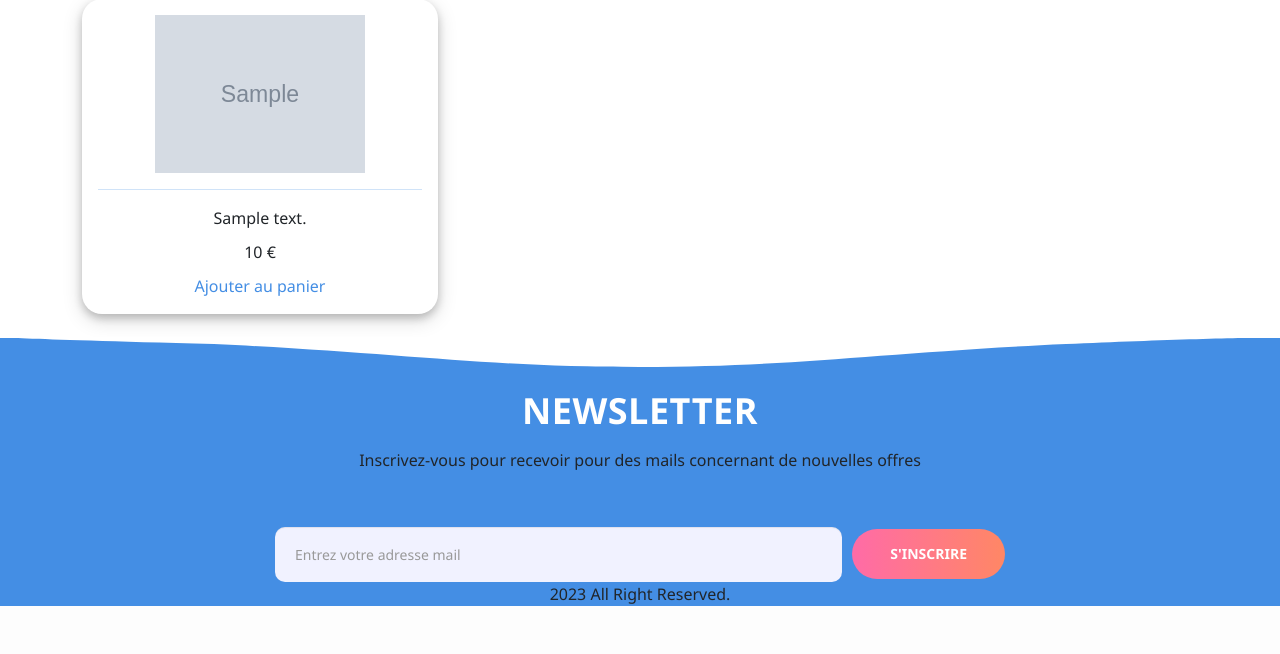
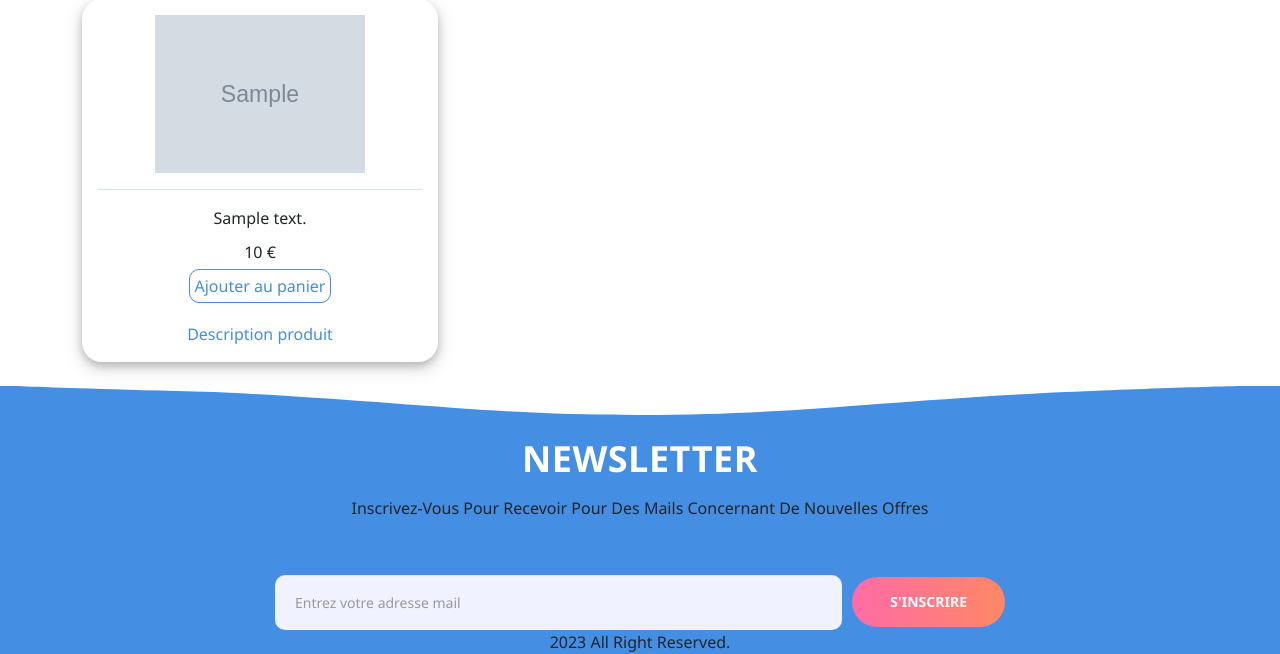
Before and after one commit to oriswalft/Projet-AP3, a Symfony app: template templates/home/accueil.html.twig in a window 1280 px wide. Shown: the part 268-922 px from the top of the page. Before the commit the page ends 874 px from the top, so only its background shows below. Run offline with Twig, Linux system fonts and the light colour scheme; the template is opened without the code that fills it: most values are stand-ins (such as "Sample title", 1, 10 or a date in 2020); grey boxes marked "Sample" are stand-in pictures; some libraries are stand-ins or nearby versions.

Commit message:
ajout description produit

```diff
--- a/public/CSS/style.css
+++ b/public/CSS/style.css
@@ -3,6 +3,15 @@
     border: none;
     box-shadow: 0 4px 8px rgba(0, 0, 0, 0.2), 0 6px 20px rgba(0, 0, 0, 0.15);
     border-radius: 20px;
+}
+
+.card a {
+    color: #448ee4;
+}
+
+.card a:hover {
+    color: #448ee4;
+
 }
 
 
@@ -45,15 +54,6 @@ hr {
 
 .navbar a:hover {
     color: #448ee4;
-}
-
-.card a {
-    color: #448ee4;
-}
-
-.card a:hover {
-    color: #448ee4;
-
 }
 
 #bouton {
@@ -570,6 +570,7 @@ a {
     position: relative;
     text-align: center;
     margin-bottom: 55px;
+    text-transform: capitalize;
 }
 
 .section-heading-1 p {
--- a/templates/home/accueil.html.twig
+++ b/templates/home/accueil.html.twig
@@ -30,7 +30,7 @@
     <div class="container">
         <div class="row">
                 {% for produit in produitsParRayon[app.request.query.get('categorie')] %}
-                <div class=" mb-4 col-4">
+                <div class="mb-4 col-4">
                     <div class="card">
                         <div class="card-body">
                             <img src="{{ asset ('pictures/articles/' ~ produit.image) }}" alt="Le logo du produit"style="width: 70%;">
@@ -54,7 +54,9 @@
                             <hr>
                             <p class="card-text">{{ produit.description }}</p>
                             <p class="card-text">{{ produit.prix }} €</p>
-                            <a href="{{ path('product_detail', {'id': produit.id}) }}">Ajouter au panier</a>
+                            <a id="bouton" href="{{ path('product_detail', {'id': produit.id}) }}">Ajouter au panier</a>
+                            <br><br>
+                            <a href="{{ path('product_detail', {'id': produit.id}) }}">Description produit</a>
                         </div>
                     </div>
                 </div>
```
